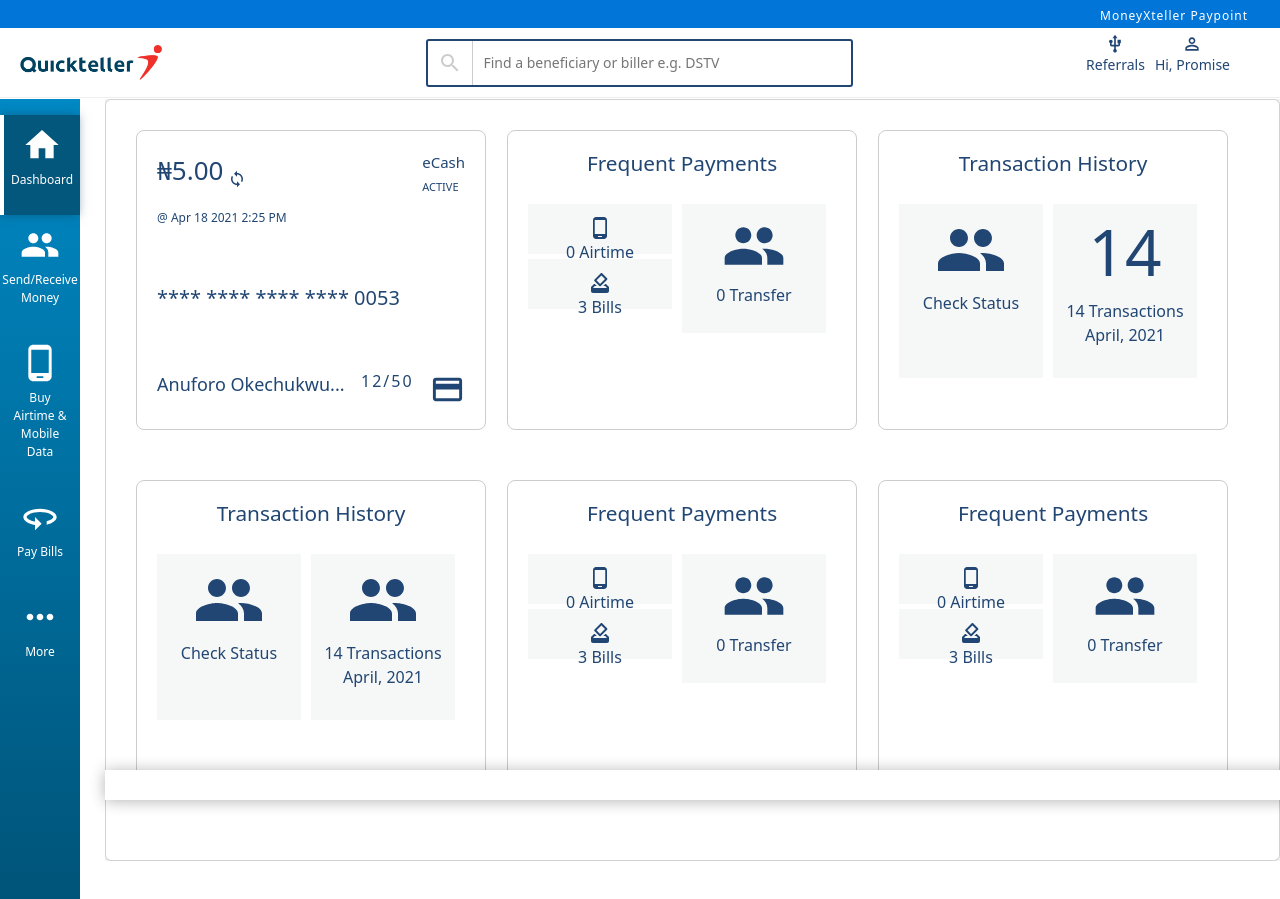
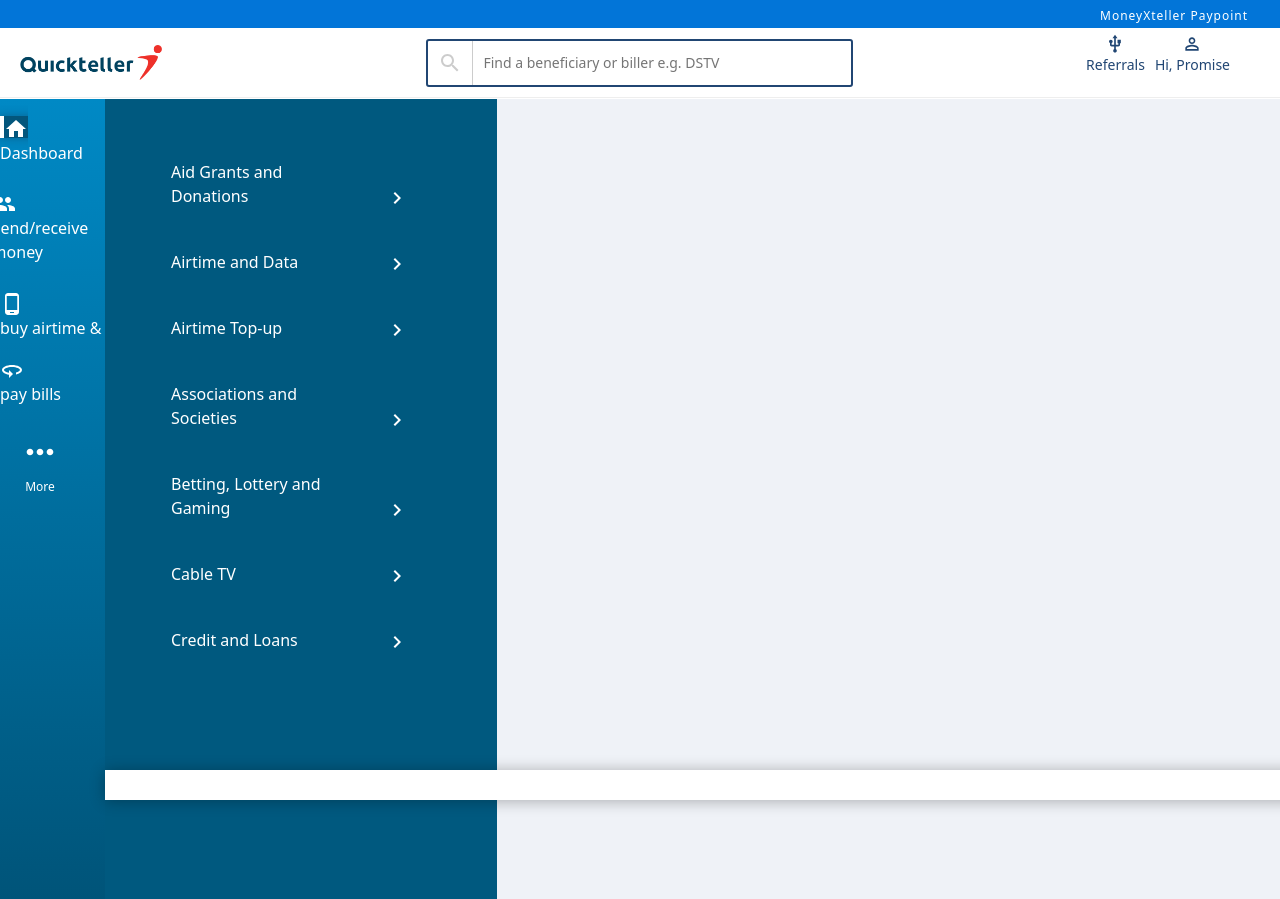
Before and after one commit to Yewandee/QuickTeller, a React (Vite) app: page /paybills in a window 1280 px wide. Before the commit the page ends 861 px from the top, so only its background shows below. Built offline with nearby package versions, Linux system fonts and the light colour scheme.

Commit message:
Updated the components

```diff
--- a/src/App.jsx
+++ b/src/App.jsx
@@ -1,6 +1,7 @@
 import "./App.css";
 import "bootstrap/dist/css/bootstrap.min.css";
 import "bootstrap/dist/js/bootstrap.bundle.min";
+import { BrowserRouter as Router, Routes, Route } from "react-router-dom";
 
 import Header from "./components/Header";
 import Sidebar from "./components/Sidebar";
@@ -22,24 +23,45 @@
   };
 
   return (
+    // <div className="app">
+    //   <Header />
+    //   <Sidebar showDashboard={showDashboard} />
+    //   <main className="app__content" showDashboard={showDashboard}>
+    //     {active === "Card" && <Card />}
+    //     {active === "BuyAirtimeData" && <BuyAirtimeData />}
+    //     {active === "transfer-money" && (
+    //       <SendReceive showDashboard={showDashboard} />
+    //     )}
+    //     {active === "account" && <TransferAccount />}
+    //     {active === "eCash" && <TransferEcash />}
+    //     {active === "transferlink" && <TransferLink />}
+
+    //     {active === "PayBills" && <PayBills showDashboard={showDashboard} />}
+    //     {active === "PayBillsComponent" && <PayBillsComponent showDashboard={showDashboard} />}
+    //   </main>
+    //   <div className="footer">OK</div>
+
+    // </div>
+
+    <Router>
     <div className="app">
       <Header />
-      <Sidebar showDashboard={showDashboard} />
-      <main className="app__content" showDashboard={showDashboard}>
-        {active === "Card" && <Card />}
-        {active === "BuyAirtimeData" && <BuyAirtimeData />}
-        {active === "transfer-money" && (
-          <SendReceive showDashboard={showDashboard} />
-        )}
-        {active === "account" && <TransferAccount />}
-        {active === "eCash" && <TransferEcash />}
-        {active === "transferlink" && <TransferLink />}
-
-        {active === "PayBills" && <PayBills showDashboard={showDashboard} />}
-        {active === "PayBillsComponent" && <PayBillsComponent showDashboard={showDashboard} />}
+      <Sidebar />
+      <main className="app__content">
+        <Routes>
+          <Route path="/" element={<Card />} />
+          <Route path="/transfer-money" element={<SendReceive />} />
+          <Route path="/buy-airtime" element={<BuyAirtimeData />} />
+            <Route path="/account" element={<TransferAccount />} />
+            <Route path="/ecash" element={<TransferEcash />} />
+            <Route path="/transferlink" element={<TransferLink />} />
+          <Route path="/paybills" element={<PayBills />} />
+            <Route path="/paybills/:dashboard" element={<PayBillsComponent />} />
+        </Routes>
       </main>
       <div className="footer">OK</div>
     </div>
+  </Router>
   );
 }
 
--- a/src/components/PayBills.jsx
+++ b/src/components/PayBills.jsx
@@ -1,5 +1,6 @@
 import React from "react";
 import ChevronRightIcon from "@mui/icons-material/ChevronRight";
+import { Link } from "react-router-dom";
 
 import "../styles/PayBills.css";
 
@@ -8,26 +9,26 @@
 const PayBillsData = [
   {
     label: "Aid Grants and Donations",
-    dashBoardData: "aid-grants-and-donations",
+    link: "/paybills/aid-grants-and-donations",
   },
-  { label: "Airtime and Data", dashBoardData: "airtime-and-data" },
-  { label: "Airtime Top-up", dashBoardData: "airtime-top-up" },
-  { label: "Associations and Societies", dashBoardData: "associations" },
-  { label: "Betting, Lottery and Gaming", dashBoardData: "betting"},
-  { label: "Cable TV", dashBoardData: "cable-tv" },
-  { label: "Credit and Loans", dashBoardData: "credit-loans"},
+  { label: "Airtime and Data", link: "/paybills/airtime-and-data" },
+  { label: "Airtime Top-up", link: "/paybills/airtime-top-up" },
+  { label: "Associations and Societies", link: "/paybills/associations" },
+  { label: "Betting, Lottery and Gaming", link: "/paybills/betting" },
+  { label: "Cable TV", link: "/paybills/cable-tv" },
+  { label: "Credit and Loans", link: "/paybills/credit-loans" },
 ];
 
-const PayBills = ({ showDashboard }) => {
+const PayBills = () => {
   return (
     <section className="Pay-Bills">
       <div className="">
         <div className="col-md-4 Paybills-sec">
           {PayBillsData.map((paybills, index) => (
             <div key={index}>
-              <button onClick={() => showDashboard(paybills.dashBoardData)}>
-                {paybills.label}
-              </button>
+              <Link to={paybills.link}>
+                <button>{paybills.label}</button>
+              </Link>
               <i>
                 <ChevronRightIcon />
               </i>
--- a/src/components/PayBillsComponent.jsx
+++ b/src/components/PayBillsComponent.jsx
@@ -1,59 +1,36 @@
 import React from "react";
+import { useParams } from "react-router-dom";
 
-// Import Images
-import Mtn from "../assets/mtn.jpg";
-import Airtel from "../assets/airtel.jpg";
-import Etisalat from "../assets/etisalat.jpg";
-import Glo from "../assets/glo.jpg";
+// Import Paybills Data
+import paybillsDashboard from './PayBillsData.jsx'
 
-const paybillsDashboard = [
-  {
-    dashBoardData: "airtime-and-data",
-    labels: "Airtime and Data",
-    images: [
-      { img: Mtn, hText: "MTN Mobile Data Plan", pText: "VTU Plus" },
-      {
-        img: Etisalat,
-        hText: "9Mobile Data Bundles",
-        pText: "EasyBlaze Data Topup",
-      },
-      { img: Etisalat, hText: "9Mobile PostPaid", pText: "Pay 9Mobile Bills" },
-      { img: Glo, hText: "GLO Data Bundle", pText: "GLO Data Bundle" },
-      { img: "", hText: "", pText: "" },
-      { img: "", hText: "", pText: "" },
-      { img: "", hText: "", pText: "" },
-    ],
-  },
-];
 
-const PayBillsComponent = ({ showDashboard }) => {
-  const currentDashboardData = paybillsDashboard[showDashboard] || [];
+const PayBillsComponent = () => {
+  const { dashboard } = useParams();
 
   const currentDashboard = paybillsDashboard.find(
-    (dashboard) => dashboard.dashBoardData === showDashboard
+    (dashboardItem) => dashboardItem.dashBoardData === dashboard
   );
+
+  if (!currentDashboard) {
+    return <p>Please select a valid dashboard</p>;
+  }
   return (
     <section className="PayBillsComponent">
-      {paybillsDashboard.map((value, index) => (
       <div className="container">
-          {currentDashboardData.length > 0 ? (
-            <div className="div">
-              <h2>{value.labels}</h2>
-              <div className="paybills-content">
+        <h2>{currentDashboard.labels}</h2>
+        {currentDashboard.images.map((image, index) => (
+          <div className="paybills-content" key={index}>
             <div className="paybills-images">
-                  <img src={value.images} alt="" />
+              <img src={image.img} alt={image.hText} />
             </div>
             <div className="paybills-texts">
-                  <h4>{value.hText}</h4>
-                  <p>{value.pText}</p>
+              <h4>{image.hText}</h4>
+              <p>{image.pText}</p>
             </div>
           </div>
+        ))}
       </div>
-          ) : (
-            <p>Please select a valid dashboard</p>
-          )}
-        </div>
-      ))}
     </section>
   );
 };
--- /dev/null
+++ b/src/components/PayBillsData.jsx
@@ -0,0 +1,43 @@
+// Import Images
+import Mtn from "../assets/mtn.jpg";
+import Airtel from "../assets/airtel.jpg";
+import Etisalat from "../assets/etisalat.jpg";
+import Glo from "../assets/glo.jpg";
+
+const paybillsDashboard = [
+  {
+    dashBoardData: "aid-grants-and-donations",
+    labels: "Airtime and Data",
+    images: [
+      { img: Mtn, hText: "MTN Mobile Data Plan", pText: "VTU Plus" },
+      {
+        img: Etisalat,
+        hText: "9Mobile Data Bundles",
+        pText: "EasyBlaze Data Topup",
+      },
+      { img: Etisalat, hText: "9Mobile PostPaid", pText: "Pay 9Mobile Bills" },
+      { img: Glo, hText: "GLO Data Bundle", pText: "GLO Data Bundle" },
+      { img: "", hText: "", pText: "" },
+      { img: "", hText: "", pText: "" },
+      { img: "", hText: "", pText: "" },
+    ],
+  },
+  {
+    dashBoardData: "airtime-and-data",
+    labels: "Airtime and Data",
+    images: [
+      { img: Mtn, hText: "MTN Mobile Data Plan", pText: "VTU Plus" },
+      {
+        img: Etisalat,
+        hText: "9Mobile Data Bundles",
+        pText: "EasyBlaze Data Topup",
+      },
+      { img: Etisalat, hText: "9Mobile PostPaid", pText: "Pay 9Mobile Bills" },
+      { img: Glo, hText: "GLO Data Bundle", pText: "GLO Data Bundle" },
+      { img: "", hText: "", pText: "" },
+      { img: "", hText: "", pText: "" },
+      { img: "", hText: "", pText: "" },
+    ],
+  },
+];
+export default paybillsDashboard;
--- a/src/components/SendReceive.jsx
+++ b/src/components/SendReceive.jsx
@@ -3,24 +3,42 @@
 import { Link } from "react-router-dom";
 import "../styles/SendRecieve.css";
 
-const SendReceive = ({ showDashboard }) => {
+const SendReceive = () => {
   return (
     <section className="send-recieve-money">
       <div className="">
         <div className="">
           <div className="col-md-4 Send-recieve">
             <p>Send Money</p>
-            <button onClick={() => showDashboard("account")}>
-              Transfer to Account
-            </button>
-            <i> <ChevronRightIcon /></i>
+            <Link to="/account">
+              <button>
+                Transfer to Account
+              </button>
+              <i>
+                {" "}
+                <ChevronRightIcon />
+              </i>
+            </Link>
 
-            <button onClick={() => showDashboard("eCash")}>Transfer to eCash</button><i> <ChevronRightIcon /></i>
+            <Link to="/ecash">
+              <button>Transfer to eCash</button>
+              <i>
+                <ChevronRightIcon />
+              </i>
+            </Link>
 
             <div className="separator-line w-75"></div>
             <p>Recieve Money</p>
 
-            <button onClick={() => showDashboard("transferlink")}>Transfer to Link</button><i> <ChevronRightIcon /></i>
+            <Link to="/transferlink">
+              <button>
+                Transfer to Link
+              </button>
+              <i>
+                {" "}
+                <ChevronRightIcon />
+              </i>
+            </Link>
           </div>
           <div className="col-md-6"></div>
         </div>
--- a/src/components/Sidebar.jsx
+++ b/src/components/Sidebar.jsx
@@ -5,64 +5,44 @@
 import { MoreHoriz } from "@mui/icons-material";
 import { Link } from "react-router-dom";
 import "../styles/Sidebar.css";
-const Sidebar = ({ showDashboard }) => {
+const Sidebar = () => {
   return (
     <nav className="sidebar">
       <div className="sidebar__icon">
-        <span className="active" onClick={() => showDashboard("Card")}>
+        <Link to="/" className="links">
+          <span className="active">
             <Home />
             <p>Dashboard</p>
           </span>
+        </Link>
 
-        <span onClick={() => showDashboard("transfer-money")}>
+        <span>
+          <Link to="/transfer-money" className="links">
             <People />
             <p>Send/receive money</p>
+          </Link>
         </span>
 
-        <span onClick={() => showDashboard("BuyAirtimeData")}>
+        <Link to="/buy-airtime" className="links">
+          <span>
             <PhoneAndroid />
             <p>buy airtime &amp; mobile data</p>
           </span>
+        </Link>
 
-        <span onClick={() => showDashboard("PayBills")}>
+        <Link to="/paybills" className="links">
+          <span>
             <ThreeSixty />
             <p>pay bills</p>
           </span>
+        </Link>
+
         <span>
           <MoreHoriz />
           <p>more</p>
         </span>
       </div>
     </nav>
-
-    /* <div className="dropdown">
-            <button
-              className="btn btn-light dropdown-toggle"
-              type="button"
-              id="dropdownMenuButton1"
-              data-bs-toggle="dropdown"
-              aria-expanded="false"
-            >
-              <img src={nigeriaIcon} alt="Nigeria Icon" />
-            </button>
-            <ul className="dropdown-menu" aria-labelledby="dropdownMenuButton1">
-              <li>
-                <a className="dropdown-item" href="#">
-                  <img src={nigeriaIcon} alt="Nigeria Icon" /> Nigeria
-                </a>
-              </li>
-              <li>
-                <a className="dropdown-item" href="#">
-                  <img src={nigeriaIcon} alt="Nigeria Icon" /> Kenya
-                </a>
-              </li>
-              <li>
-                <a className="dropdown-item" href="#">
-                  <img src={nigeriaIcon} alt="Nigeria Icon" /> Gambia
-                </a>
-              </li>
-            </ul>
-          </div> */
   );
 };
 
--- a/src/styles/Sidebar.css
+++ b/src/styles/Sidebar.css
@@ -36,3 +36,7 @@
   box-shadow: -2px 0px 10px 0px rgba(18, 67, 99, 0.51);
   border-left: 4px solid #fff;
 }
+.links{
+  text-decoration: none;
+  color: #fff;
+}
```
Lines whose indentation alone changed are shown as unchanged.
